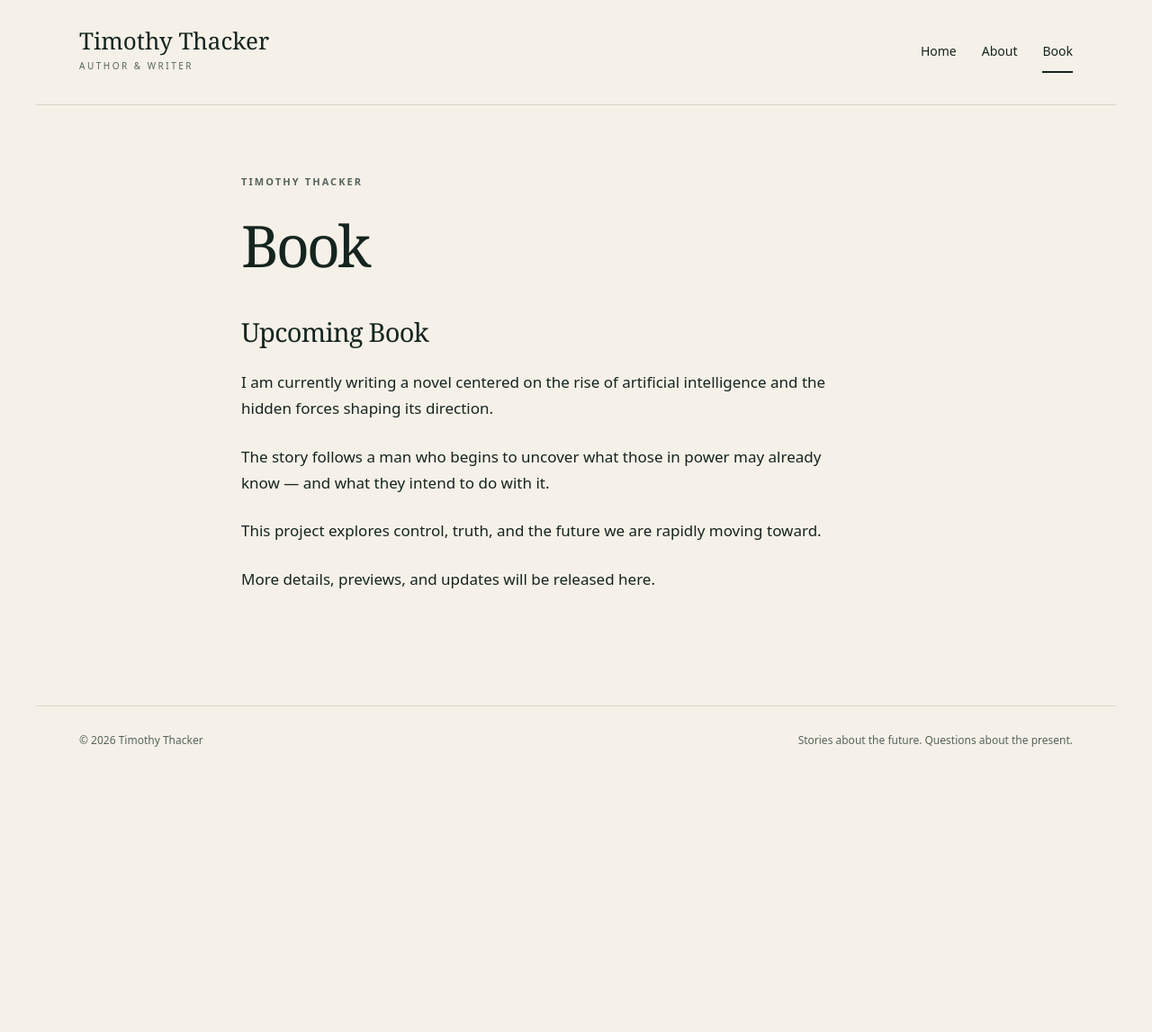
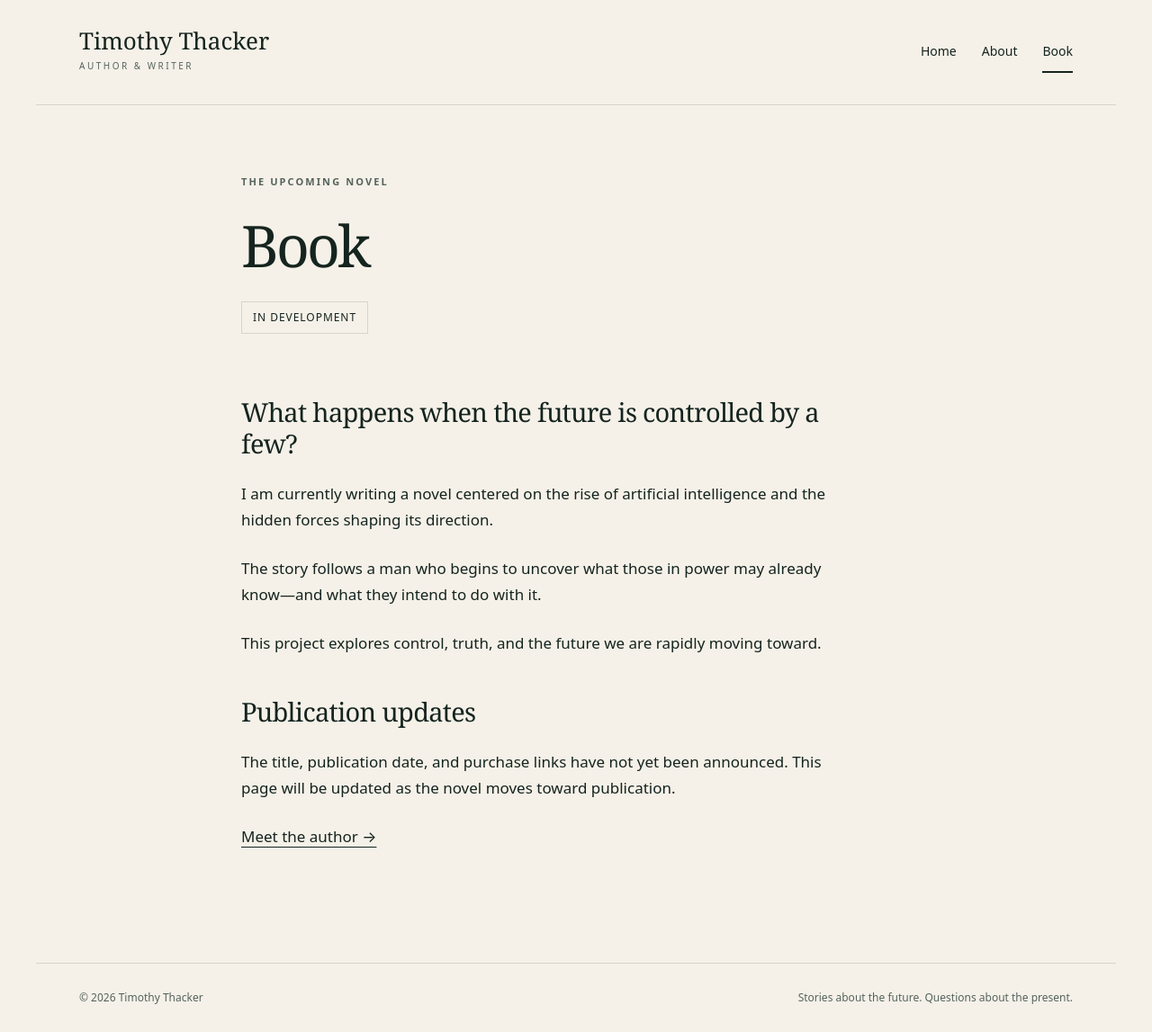
Before and after one commit to timthackerlex-lab/timthackerlex-lab.github.io, a Jekyll site: the page built from Book.md, in a window 1280 px wide. Shown: the whole page at 90% size. Built offline with Jekyll 4.4.1, drawn with Linux system fonts in a browser that asks for light colours; before the commit the page ends 900 px from its top, so only the background shows below that.

Commit message:
Complete author website pages and repair Book navigation

```diff
--- /dev/null
+++ b/404.html
@@ -0,0 +1,6 @@
+---
+layout: page
+title: Page not found
+permalink: /404.html
+---
+<p>This page may have moved, or the address may be incomplete.</p><p><a class="button" href="/">Return home</a></p>
--- a/Book.md
+++ b/Book.md
@@ -2,14 +2,14 @@
 layout: page
 title: Book
 permalink: /book/
+kicker: The upcoming novel
+description: Discover Timothy Thacker's upcoming novel about artificial intelligence, power, control, and truth.
 ---
-
-## Upcoming Book
-
-I am currently writing a novel centered on the rise of artificial intelligence and the hidden forces shaping its direction.
-
-The story follows a man who begins to uncover what those in power may already know — and what they intend to do with it.
-
-This project explores control, truth, and the future we are rapidly moving toward.
-
-More details, previews, and updates will be released here.
+<span class="status">In development</span>
+<h2>What happens when the future is controlled by a few?</h2>
+<p>I am currently writing a novel centered on the rise of artificial intelligence and the hidden forces shaping its direction.</p>
+<p>The story follows a man who begins to uncover what those in power may already know—and what they intend to do with it.</p>
+<p>This project explores control, truth, and the future we are rapidly moving toward.</p>
+<h2>Publication updates</h2>
+<p>The title, publication date, and purchase links have not yet been announced. This page will be updated as the novel moves toward publication.</p>
+<p><a href="/about/">Meet the author →</a></p>
--- a/_config.yml
+++ b/_config.yml
@@ -1,7 +1,8 @@
 theme: minima
 title: Timothy Thacker
-description: Author | Writer | Projects
-
+description: Fiction about artificial intelligence, power, and the human future.
+url: https://timthackerlex.com
+baseurl: ""
 header_pages:
   - about.md
-  - book.md
+  - Book.md
```
Also changed, not shown: about.md (+7 -6 lines), index.md (+4 -19 lines).
